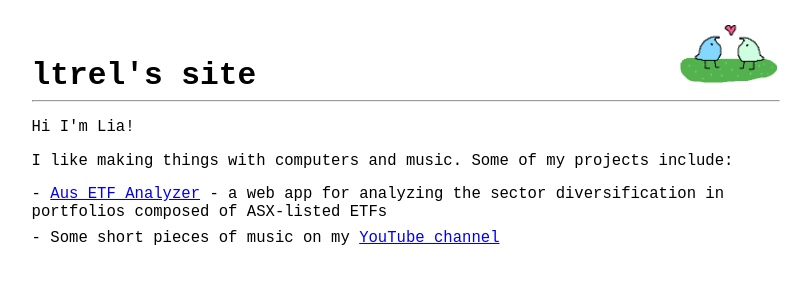
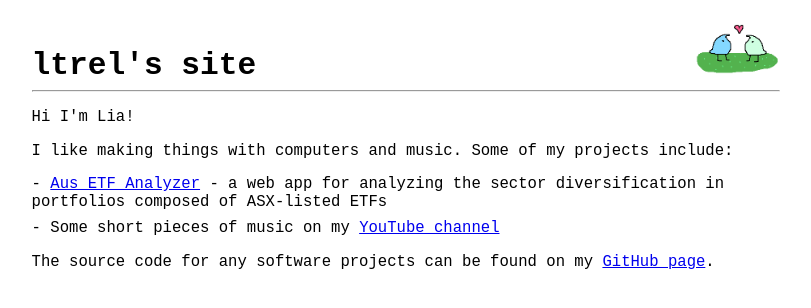
Before and after one commit to ltrel/ltrel.github.io, a plain HTML site: page index.html in a window 1280 px wide. Shown: the whole page, without its empty margins (234-1045 px from the left). Drawn offline with Linux system fonts and the light colour scheme.

Commit message:
Add github link and reduce image size

```diff
--- a/index.html
+++ b/index.html
@@ -12,7 +12,7 @@
   <main>
     <div class="flex-row">
       <h1>ltrel's site</h1>
-      <img src="wugs1x.png" style="height: 60px">
+      <img src="wugs1x.png" style="height: 50px">
     </div>
     <hr>
     <p class="justify">Hi I'm Lia!<br>
@@ -29,6 +29,7 @@
         Some short pieces of music on my <a href="https://www.youtube.com/channel/UCpDzRZN4DPfxv_gPtOtwysg">YouTube channel</a>
       </li>
     </ul>
+    <p class="justify">The source code for any software projects can be found on my <a href="https://github.com/ltrel">GitHub page</a>.</p>
   </main>
 </body>
 
```
